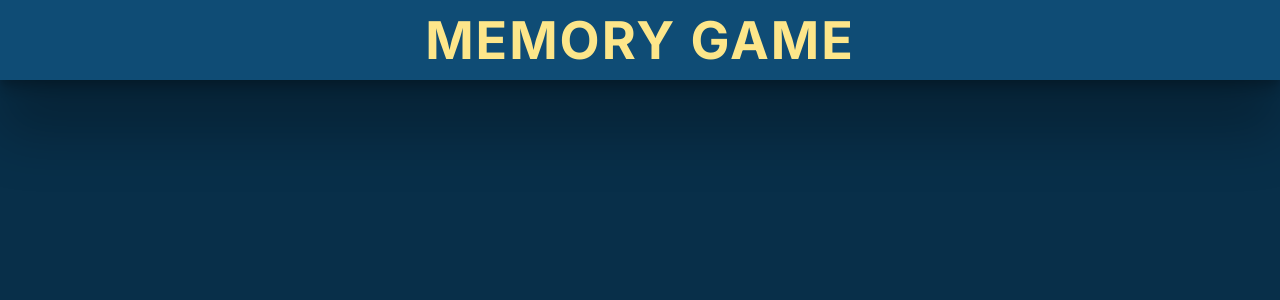
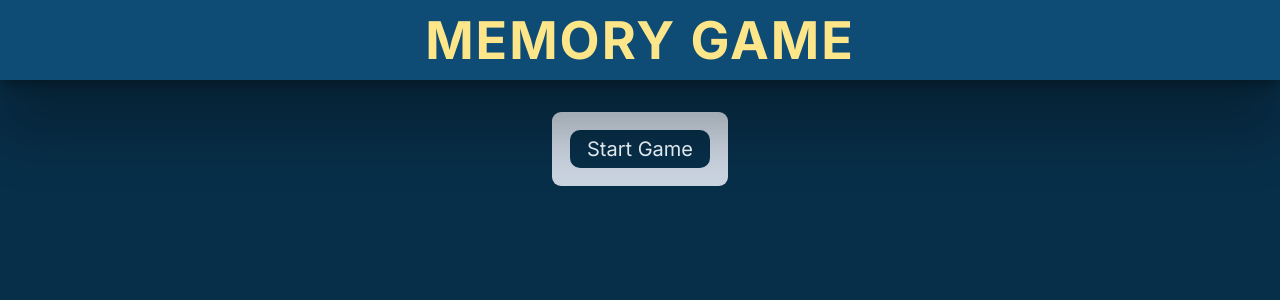
Before and after one commit to yy933/React-memory-game, a Next.js app: page /game in a window 1280 px wide. Shown: the top 300 px of the page. Built offline with nearby package versions, Linux system fonts and the light colour scheme; no server answers.

Commit message:
fix: fix the infinite loop fetching API in game/page.tsx. Remove the auto fetch API in useEffect.

```diff
--- a/src/app/game/page.tsx
+++ b/src/app/game/page.tsx
@@ -1,25 +1,20 @@
 "use client";
-import { useEffect } from "react";
 import { useEmojiStore } from "@/stores/useEmojiStore";
 import { useGameLogic } from "@/hooks/useGameLogic";
 import { useMatchingLogic } from "@/hooks/useMatchingLogic";
 import MemoryCardList from "@/components/MemoryCardList";
 import AssistiveTechInfo from "@/components/AssistiveTechInfo";
 import GameOver from "@/components/GameOver";
+import StartGameBtn from "@/components/StartGameBtn";
 import Confetti from "react-confetti";
 
 export default function GamePage() {
   const emojisData = useEmojiStore((state) => state.emojisdata);
   const areAllCardsMatched = useEmojiStore((state) => state.areAllCardsMatched);
-  const { getEmojiDatafromAPI, resetGame } = useGameLogic();
+  const { startGame, resetGame } = useGameLogic();
   const { turnCard, selectedCards, matchedCards, resetSelectedCards } = useMatchingLogic();
 
-  // if the emoji data is empty, get the emoji data from API
-  useEffect(() => {
-    if (emojisData.length === 0) {
-      getEmojiDatafromAPI();
-    }
-  }, [emojisData, getEmojiDatafromAPI]);
+
 
   return (
     <main>
@@ -35,12 +30,16 @@ export default function GamePage() {
           <Confetti width={window.innerWidth} height={window.innerHeight} />
         </>
       )}
+      {emojisData.length === 0 ? (
+        <StartGameBtn handleSubmit={startGame} />
+      ) : (
         <MemoryCardList
           handleClickAction={turnCard}
           data={emojisData}
           selectedCards={selectedCards}
           matchedCards={matchedCards}
         />
+      )}
     </main>
   );
 }
--- a/src/components/ClientGame.tsx
+++ b/src/components/ClientGame.tsx
@@ -1,10 +1,10 @@
 "use client";
-import Form from "./Form";
+import StartGameBtn from "./StartGameBtn";
 import { useGameLogic } from "@/hooks/useGameLogic";
 import { useEmojiStore } from "@/stores/useEmojiStore";
 
 export default function ClientGame() {
   const { startGame } = useGameLogic();
   const isGameOn = useEmojiStore((state) => state.isGameOn);
-  return <main>{!isGameOn && <Form handleSubmit={startGame} />}</main>;
+  return <main>{!isGameOn && <StartGameBtn handleSubmit={startGame} />}</main>;
 }
--- a/src/components/GameOver.tsx
+++ b/src/components/GameOver.tsx
@@ -1,5 +1,6 @@
 import RegularButton from "./RegularButton";
 import { GameOverProps } from "@/types";
+import HomeLink from "./HomeLink";
 import Link from "next/link";
 
 export default function GameOver({ handleClick }: GameOverProps) {
@@ -9,6 +10,10 @@ export default function GameOver({ handleClick }: GameOverProps) {
       <RegularButton handleClick={handleClick}>
         <Link href="/game">Play again</Link>
       </RegularButton>
+
+      <RegularButton handleClick={handleClick}>
+        <HomeLink>Back to Home</HomeLink>
+      </RegularButton>
     </div>
   );
 }
--- a/src/components/Form.tsx
+++ b/src/components/StartGameBtn.tsx
@@ -1,9 +1,9 @@
 import React from "react";
 import RegularButton from "./RegularButton";
-import { FormProps } from "@/types";
+import { StartGameBtnProps } from "@/types";
 import Link from "next/link";
 
-export default function Form({ handleSubmit }: FormProps) {
+export default function StartGameBtn({ handleSubmit }: StartGameBtnProps) {
   return (
     <form className="wrapper">
       <RegularButton handleClick={handleSubmit}>
--- a/src/hooks/useGameLogic.ts
+++ b/src/hooks/useGameLogic.ts
@@ -44,7 +44,7 @@ export function useGameLogic() {
       setIsGameOn(true);
     } catch (error) {
       console.error("Error: ", error);
-    } finally {
+    } finally{
       setIsLoading(false);
     }
   }, [resetGame, setEmojidata, setIsGameOn]);
--- a/src/types/index.ts
+++ b/src/types/index.ts
@@ -8,7 +8,7 @@ export type RegularButtonProps = {
 };
 
 export type HandleSubmitProps = { handleSubmit: HandleEvent };
-export type FormProps = HandleSubmitProps;
+export type StartGameBtnProps = HandleSubmitProps;
 export type GameOverProps = { handleClick: HandleEvent };
 
 export type HomeLinkProps = {
```
Lines whose indentation alone changed are shown as unchanged.
